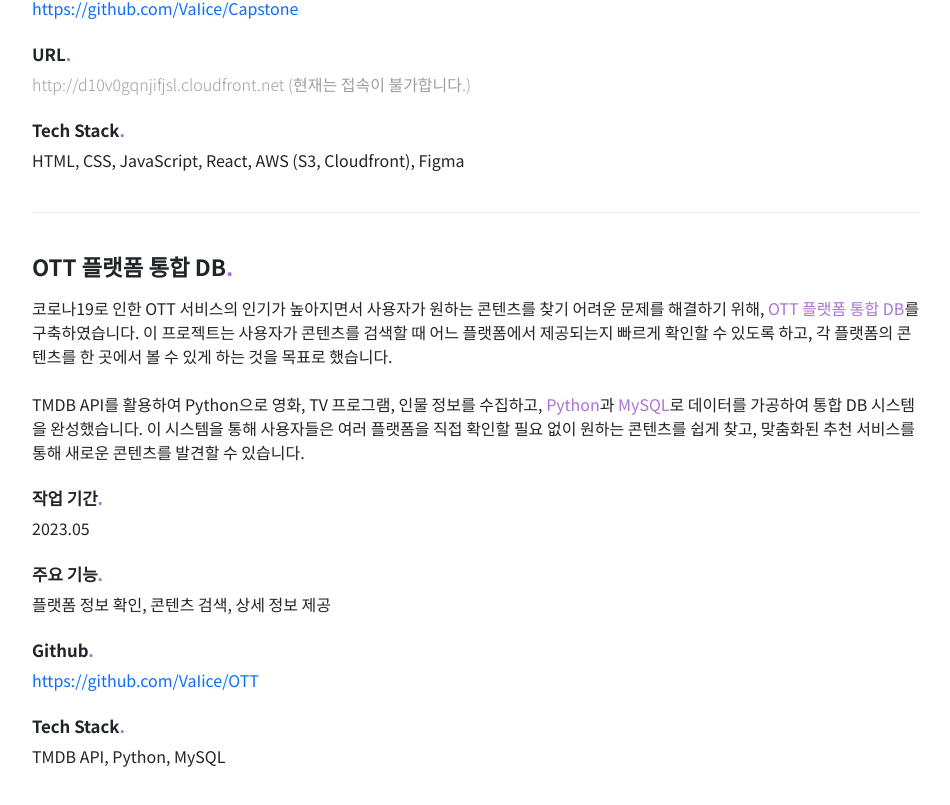
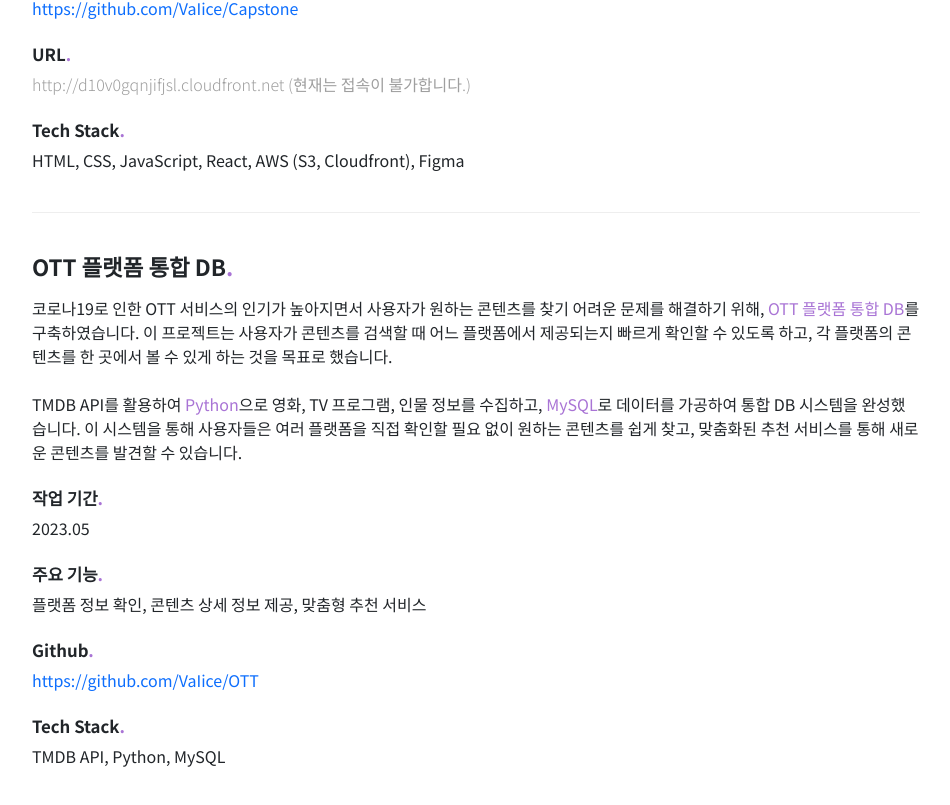
Before and after one commit to VaIice/resume, a React (Create React App) app: page / in a window 1280 px wide. Shown: the part 4193-4998 px from the top of the page, without its empty margins (164-1114 px from the left). Built offline with nearby package versions, Linux system fonts and the light colour scheme.

Commit message:
project: ott main function modify

```diff
--- a/src/Components/Projects/Database.jsx
+++ b/src/Components/Projects/Database.jsx
@@ -5,10 +5,10 @@
        코로나19로 인한 OTT 서비스의 인기가 높아지면서 사용자가 원하는 콘텐츠를 찾기 어려운 문제를 해결하기 위해, <span className="highlight">OTT 플랫폼 통합 DB</span>를 구축하였습니다.
        이 프로젝트는 사용자가 콘텐츠를 검색할 때 어느 플랫폼에서 제공되는지 빠르게 확인할 수 있도록 하고, 각 플랫폼의 콘텐츠를 한 곳에서 볼 수 있게 하는 것을 목표로 했습니다.<br/><br/>
 
-       TMDB API를 활용하여 Python으로 영화, TV 프로그램, 인물 정보를 수집하고, <span className="highlight">Python</span>과 <span className="highlight">MySQL</span>로 데이터를 가공하여 통합 DB 시스템을 완성했습니다.
+       TMDB API를 활용하여 <span className="highlight">Python</span>으로 영화, TV 프로그램, 인물 정보를 수집하고, <span className="highlight">MySQL</span>로 데이터를 가공하여 통합 DB 시스템을 완성했습니다.
        이 시스템을 통해 사용자들은 여러 플랫폼을 직접 확인할 필요 없이 원하는 콘텐츠를 쉽게 찾고, 맞춤화된 추천 서비스를 통해 새로운 콘텐츠를 발견할 수 있습니다.
        <h5>작업 기간<span className="highlight">.</span></h5><span>2023.05</span>
-      <h5>주요 기능<span className="highlight">.</span></h5><span>플랫폼 정보 확인, 콘텐츠 검색, 상세 정보 제공</span>
+      <h5>주요 기능<span className="highlight">.</span></h5><span>플랫폼 정보 확인, 콘텐츠 상세 정보 제공, 맞춤형 추천 서비스</span>
       <h5>Github<span className="highlight">.</span></h5><span><a href="https://github.com/VaIice/OTT">https://github.com/VaIice/OTT</a></span>
       <h5>Tech Stack<span className="highlight">.</span></h5><span>TMDB API, Python, MySQL</span>
 </div>
```
